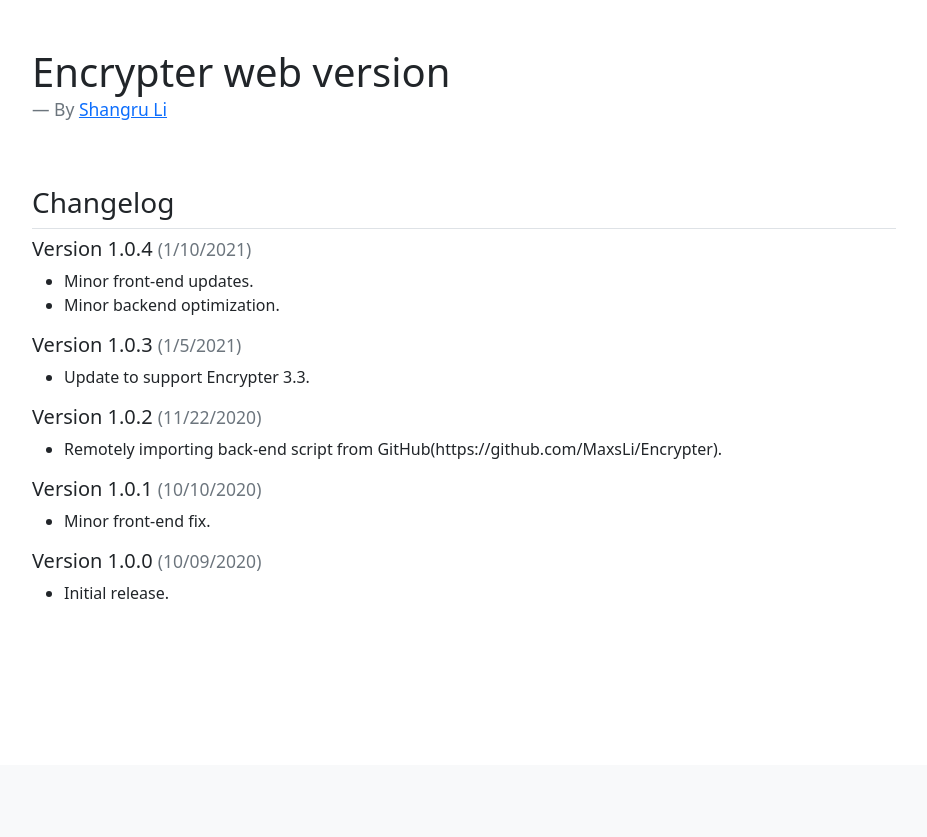
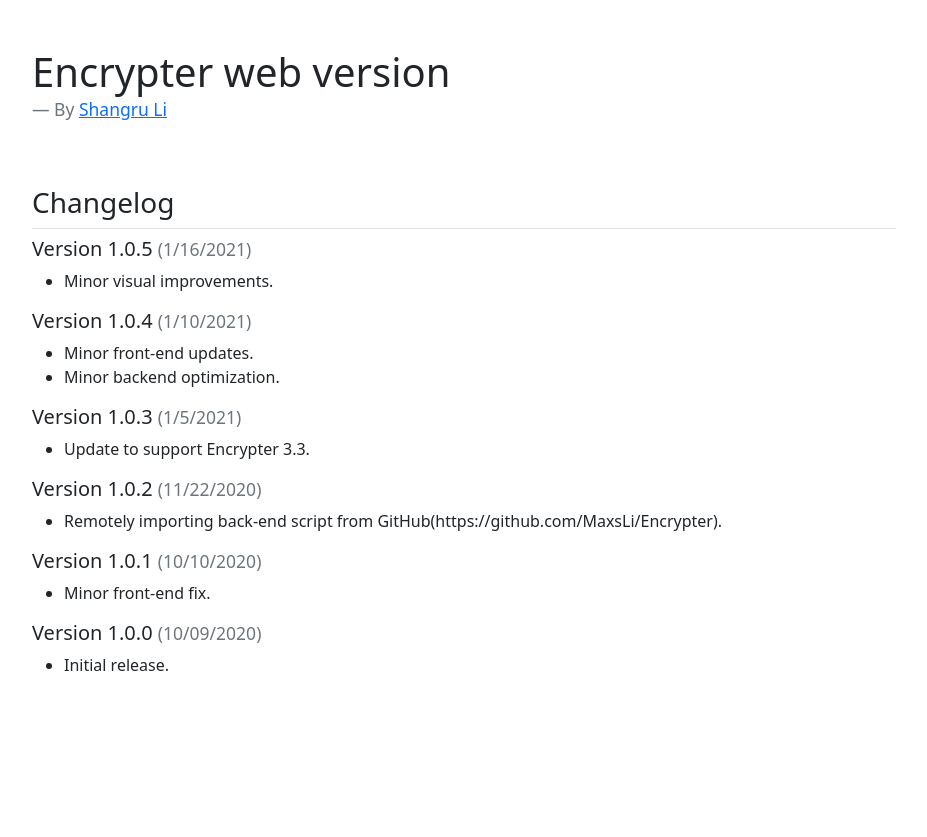
Before and after one commit to MaxsLi/Encrypter-Web-old, a Flask app: template templates/about.html in a window 1280 px wide. Shown: the part 56-893 px from the top of the page, without its empty margins (176-1103 px from the left). Before the commit the page ends 655 px from the top, so only its background shows below. Run offline with Flask 2, Linux system fonts and the light colour scheme; the template is opened without the code that fills it, so the values that code supplies are empty; some libraries are stand-ins or nearby versions.

Commit message:
Update to version 1.0.5
Minor visual updates

```diff
--- a/static/package.json
+++ b/static/package.json
@@ -1,6 +1,6 @@
 {
   "name": "encrypter-web",
-  "version": "1.0.4",
+  "version": "1.0.5",
   "description": "Simple site to encrypt and decrypt any input",
   "main": "app.py",
   "scripts": {
--- a/templates/about.html
+++ b/templates/about.html
@@ -11,6 +11,14 @@
 
 <div id="changelog" class="dynamic-text-color pt-5">
     <h3 class="border-bottom pb-2">Changelog</h3>
+    <div id="v105">
+        <h5>Version 1.0.5 <small class="text-muted">(1/16/2021)</small></h5>
+        <ul>
+            <li>
+                Minor visual improvements.
+            </li>
+        </ul>
+    </div>
     <div id="v104">
         <h5>Version 1.0.4 <small class="text-muted">(1/10/2021)</small></h5>
         <ul>
```
Also changed, not shown: templates/response.html (+9 -1 lines), templates/base.html (line endings or trailing spaces).
